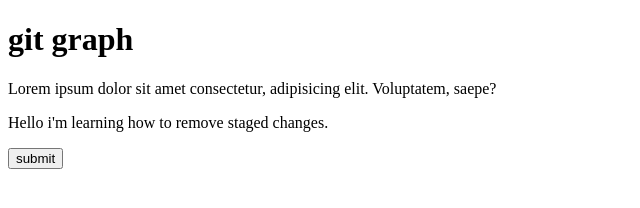
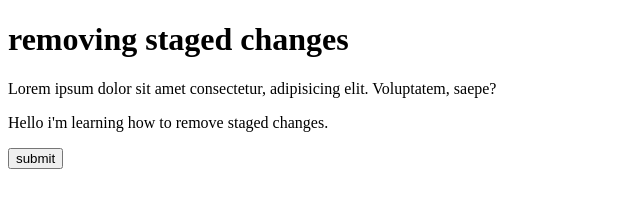
Before and after one commit to saurabh-v-eq/GitGraph, a plain HTML site: page index.html in a window 1280 px wide. Shown: the whole page, without its empty margins (0-640 px from the left). Drawn offline with Linux system fonts and the light colour scheme.

Commit message:
h1 modified

```diff
--- a/index.html
+++ b/index.html
@@ -6,7 +6,7 @@
     <title>Document</title>
 </head>
 <body>
-    <h1>git graph</h1>
+    <h1>removing staged changes</h1>
     <p>Lorem ipsum dolor sit amet consectetur, adipisicing elit. Voluptatem, saepe?</p>
     <p>Hello i'm learning how to remove staged changes.</p>
     <button>submit</button>
```
